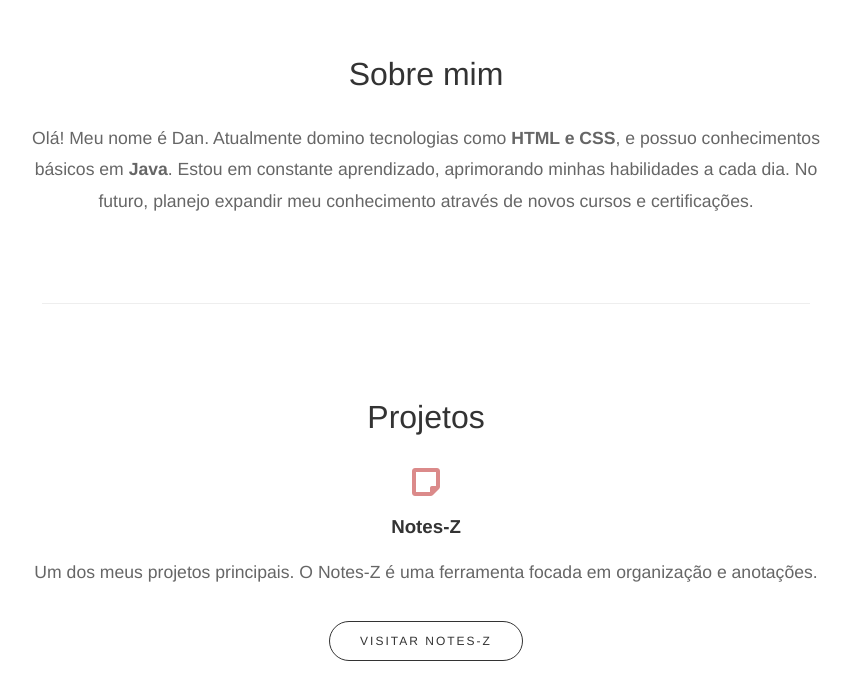
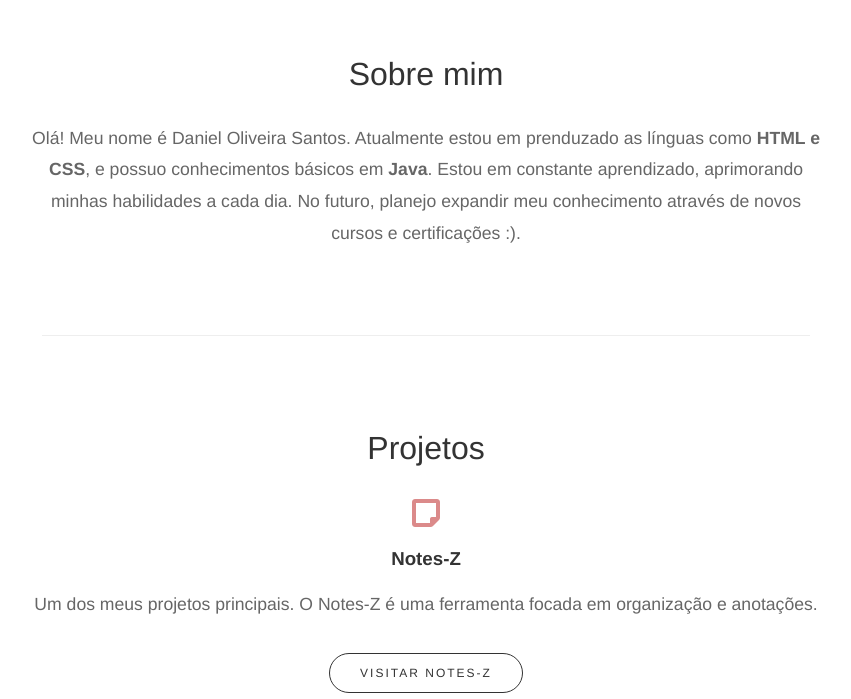
Before and after one commit to daannzy/daannzy.github.io, a plain HTML site: page index.html in a window 1280 px wide. Shown: the part 800-1499 px from the top of the page, without its empty margins (214-1065 px from the left). Drawn offline with Linux system fonts and the light colour scheme.

Commit message:
Atualizar o index.html

```diff
--- a/index.html
+++ b/index.html
@@ -117,8 +117,8 @@
     <div class="section">
         <h2>Sobre mim</h2>
         <p>
-            Olá! Meu nome é Dan. Atualmente domino tecnologias como <strong>HTML e CSS</strong>, e possuo conhecimentos básicos em <strong>Java</strong>.
-            Estou em constante aprendizado, aprimorando minhas habilidades a cada dia. No futuro, planejo expandir meu conhecimento através de novos cursos e certificações.
+            Olá! Meu nome é Daniel Oliveira Santos. Atualmente estou em prenduzado as línguas como <strong>HTML e CSS</strong>, e possuo conhecimentos básicos em <strong>Java</strong>.
+            Estou em constante aprendizado, aprimorando minhas habilidades a cada dia. No futuro, planejo expandir meu conhecimento através de novos cursos e certificações :).
         </p>
     </div>
 
```
